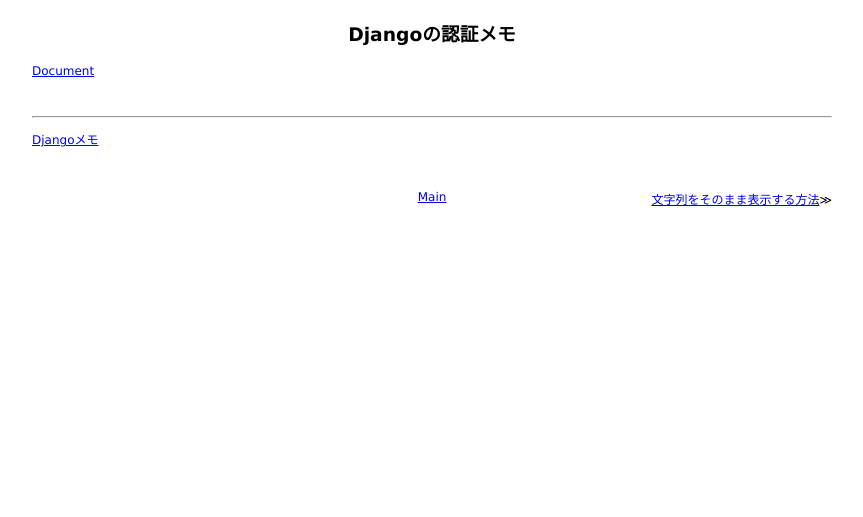
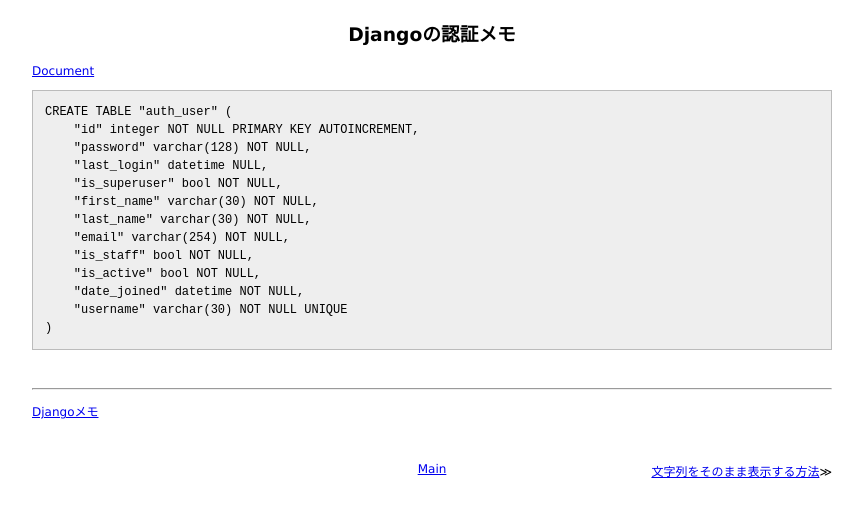
Before and after one commit to 38elements/38elements.github.com, a Jekyll site: the page built from _posts/2016-06-18-django-authentication.md, in a window 1280 px wide. Shown: the top 517 px of the page, without its empty margins (208-1071 px from the left). Built offline with Jekyll 4.4.1, drawn with Linux system fonts in a browser that asks for light colours.

Commit message:
Update 2016-06-18-django-authentication.md

````diff
--- a/_posts/2016-06-18-django-authentication.md
+++ b/_posts/2016-06-18-django-authentication.md
@@ -4,6 +4,22 @@ title: Djangoの認証メモ
 ---
 [Document](https://docs.djangoproject.com/en/stable/topics/auth/)
 
+```
+CREATE TABLE "auth_user" (
+    "id" integer NOT NULL PRIMARY KEY AUTOINCREMENT,
+    "password" varchar(128) NOT NULL,
+    "last_login" datetime NULL,
+    "is_superuser" bool NOT NULL,
+    "first_name" varchar(30) NOT NULL,
+    "last_name" varchar(30) NOT NULL,
+    "email" varchar(254) NOT NULL,
+    "is_staff" bool NOT NULL,
+    "is_active" bool NOT NULL,
+    "date_joined" datetime NOT NULL,
+    "username" varchar(30) NOT NULL UNIQUE
+)
+```
+
 <br/>
 <hr/>
 [Djangoメモ](/2014/12/04/django.html)
````
